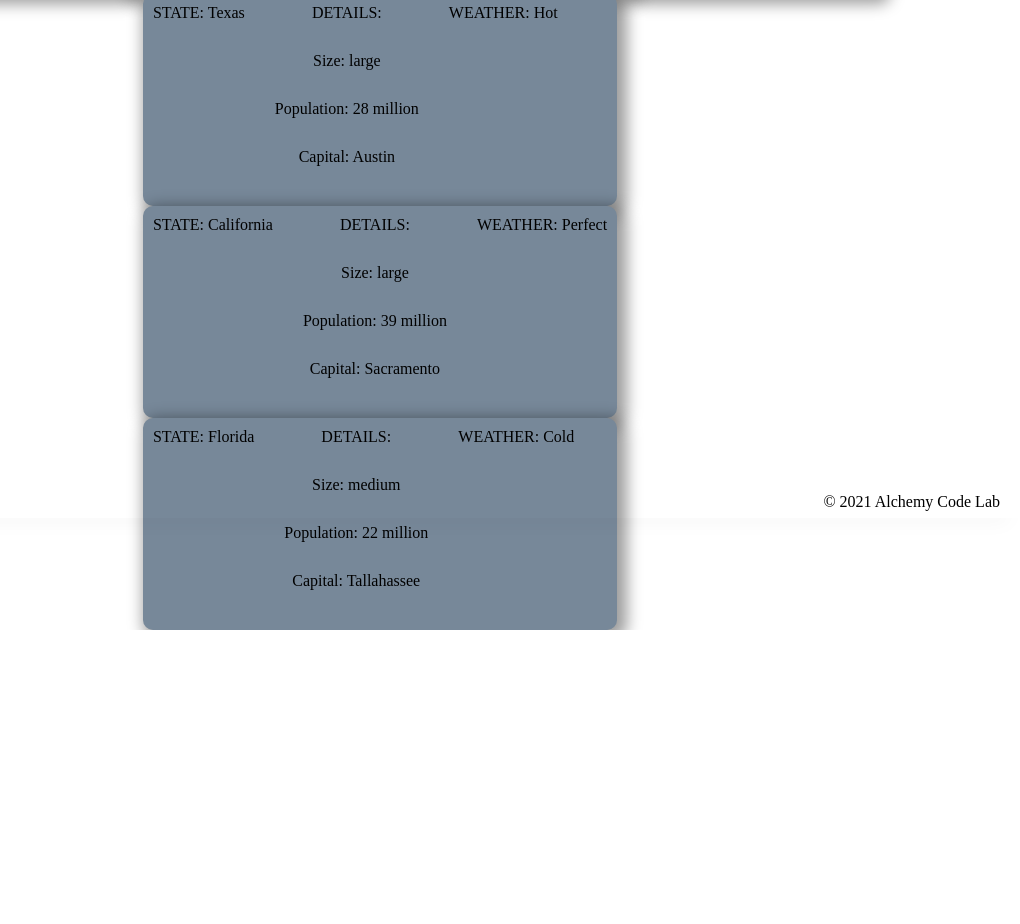
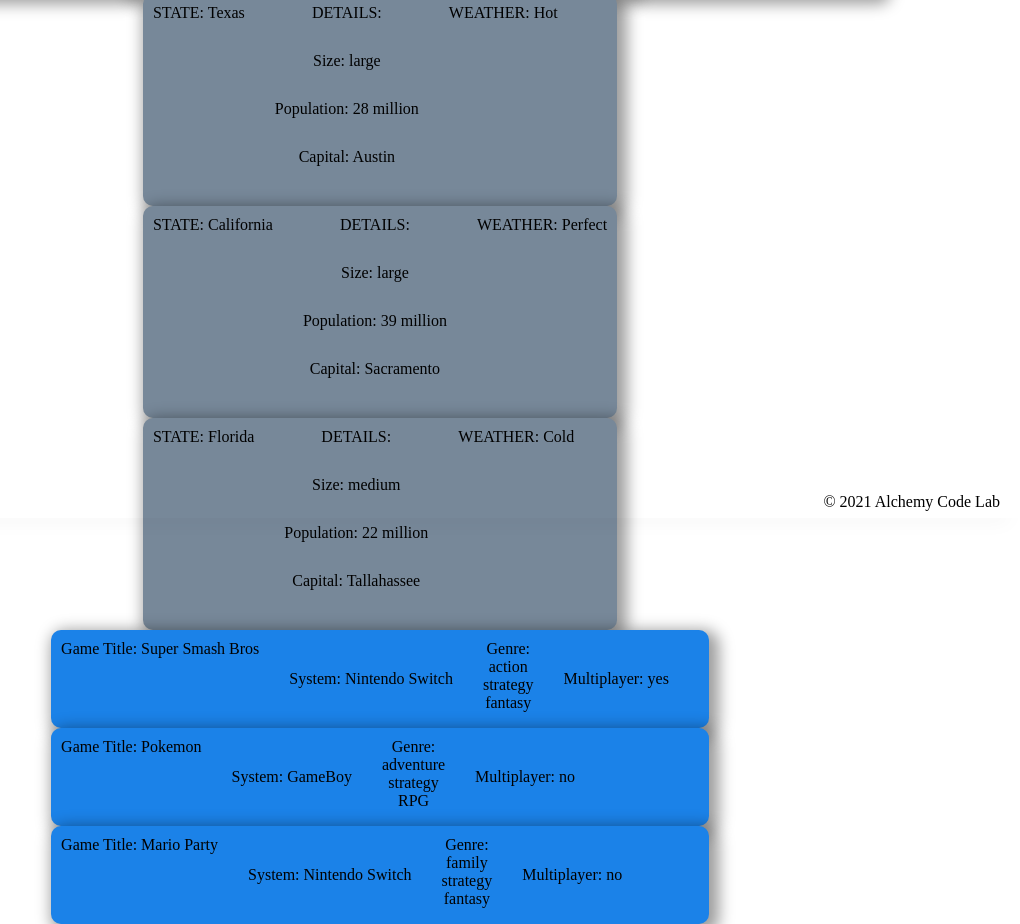
Before and after one commit to Eddie-Kuo/display-a-list-practice, a website with bundled scripts: page index.html in a window 1280 px wide. Shown: the part 282-1206 px from the top of the page, without its empty margins (260-1280 px from the left). Before the commit the page ends 912 px from the top, so only its background shows below. Built offline with nearby package versions, Linux system fonts and the light colour scheme.

Commit message:
completed the last list

```diff
--- a/app.js
+++ b/app.js
@@ -59,3 +59,52 @@
     stateProfilesEl.append(statePro);
 
 }
+
+// List 4
+
+import { videoGames } from './videogames-data.js';
+import { renderVideoGame } from './render-videogame.js';
+
+const videoGamesEl = document.getElementById('array-four');
+
+for (let videoGame of videoGames) {
+
+    const videoGameList = renderVideoGame(videoGame);
+
+    videoGamesEl.append(videoGameList);
+
+
+}
+
+// export const videoGames = [
+//     {
+//         title: 'Super Smash Bros',
+//         system: 'Nintendo Switch',
+//         genre: [
+//             'action',
+//             'strategy',
+//             'fantasy'
+//         ],
+//         multiplayer: 'yes'
+//     },
+//     {
+//         title: 'Pokemon',
+//         system: 'GameBoy',
+//         genre: [
+//             'adventure',
+//             'strategy',
+//             'RPG'
+//         ],
+//         multiplayer: 'no'
+//     },
+//     {
+//         title: 'Mario Party',
+//         system: 'Nintendo Switch',
+//         genre: [
+//             'family',
+//             'strategy',
+//             'fantasy'
+//         ],
+//         multiplayer: 'no'
+//     }
+// ];
--- a/index.html
+++ b/index.html
@@ -24,6 +24,7 @@
         <section id="array-one"></section>
         <section id="array-two"></section>
         <section id="array-three"></section>
+        <section id="array-four"></section>
     </main>
     <footer>
         <div class="copy gutter-right">&copy; 2021 Alchemy Code Lab</div>
--- /dev/null
+++ b/render-videogame.js
@@ -0,0 +1,23 @@
+export function renderVideoGame(videoGameInput) {
+    const titleDiv = document.createElement('div');
+    const systemTag = document.createElement('p');
+    const genreUl = document.createElement('ul');
+    const genreOneLi = document.createElement('li');
+    const genreTwoLi = document.createElement('li');
+    const genreThreeLi = document.createElement('li');
+    const multiplayerTag = document.createElement('p');
+
+    titleDiv.textContent = `Game Title: ${videoGameInput.title}`;
+    systemTag.textContent = `System: ${videoGameInput.system}`;
+    genreUl.textContent = 'Genre:';
+    genreOneLi.textContent = videoGameInput.genre[0];
+    genreTwoLi.textContent = videoGameInput.genre[1];
+    genreThreeLi.textContent = videoGameInput.genre[2];
+    multiplayerTag.textContent = `Multiplayer: ${videoGameInput.multiplayer}`;
+
+    titleDiv.classList.add('video-game');
+
+    genreUl.append(genreOneLi, genreTwoLi, genreThreeLi);
+    titleDiv.append(systemTag, genreUl, multiplayerTag);
+    return titleDiv;
+}
--- a/styles/style.css
+++ b/styles/style.css
@@ -124,3 +124,12 @@
         text-align: center;
         background-color: lightslategray;
     }
+
+.video-game {
+    display: flex;
+    padding: 10px;
+    background-color: rgb(27, 130, 232);
+    border-radius: 10px;
+    box-shadow: 5px 5px 15px 5px rgba(0,0,0,0.39);
+    text-align: center;
+}
--- /dev/null
+++ b/videogames-data.js
@@ -0,0 +1,32 @@
+export const videoGames = [
+    {
+        title: 'Super Smash Bros',
+        system: 'Nintendo Switch',
+        genre: [
+            'action',
+            'strategy',
+            'fantasy'
+        ],
+        multiplayer: 'yes'
+    },
+    {
+        title: 'Pokemon',
+        system: 'GameBoy',
+        genre: [
+            'adventure',
+            'strategy',
+            'RPG'
+        ],
+        multiplayer: 'no'
+    },
+    {
+        title: 'Mario Party',
+        system: 'Nintendo Switch',
+        genre: [
+            'family',
+            'strategy',
+            'fantasy'
+        ],
+        multiplayer: 'no'
+    }
+];
```
Also changed, not shown: array-four.js (deleted), render-four.js (deleted).
